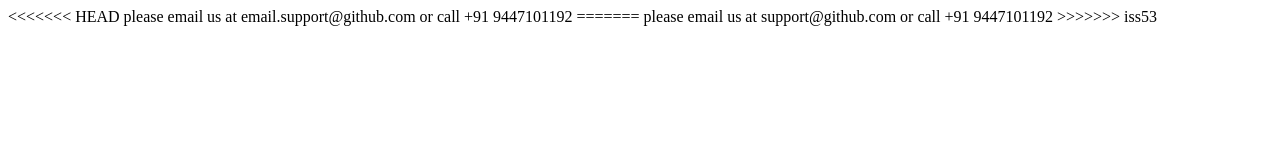
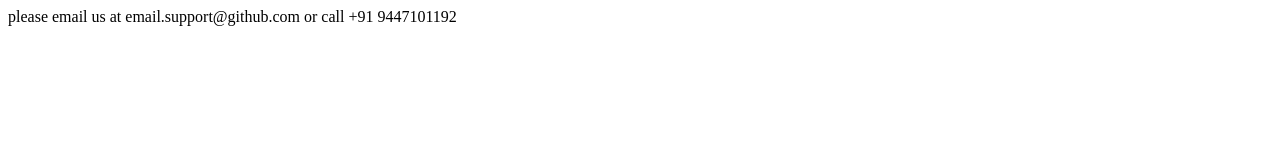
Before and after one commit to renjithsr/hello-world, a plain HTML site: page index.html in a window 1280 px wide. Drawn offline with Linux system fonts and the light colour scheme.

Commit message:
fixed contact issue

```diff
--- a/index.html
+++ b/index.html
@@ -1,7 +1,3 @@
 <div id="footer">
-<<<<<<< HEAD
 	please email us at email.support@github.com or call +91 9447101192
-=======
-	please email us at support@github.com or call +91 9447101192
->>>>>>> iss53
 </div>
```
